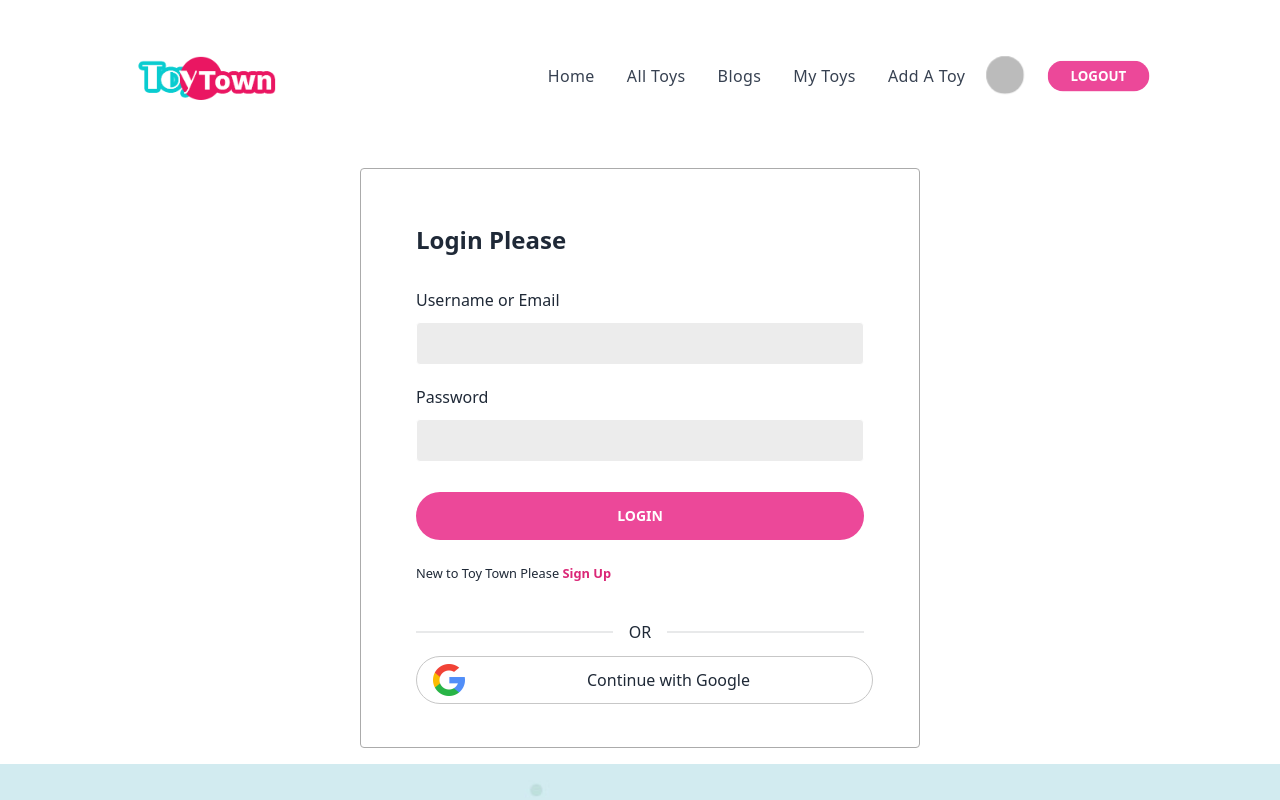
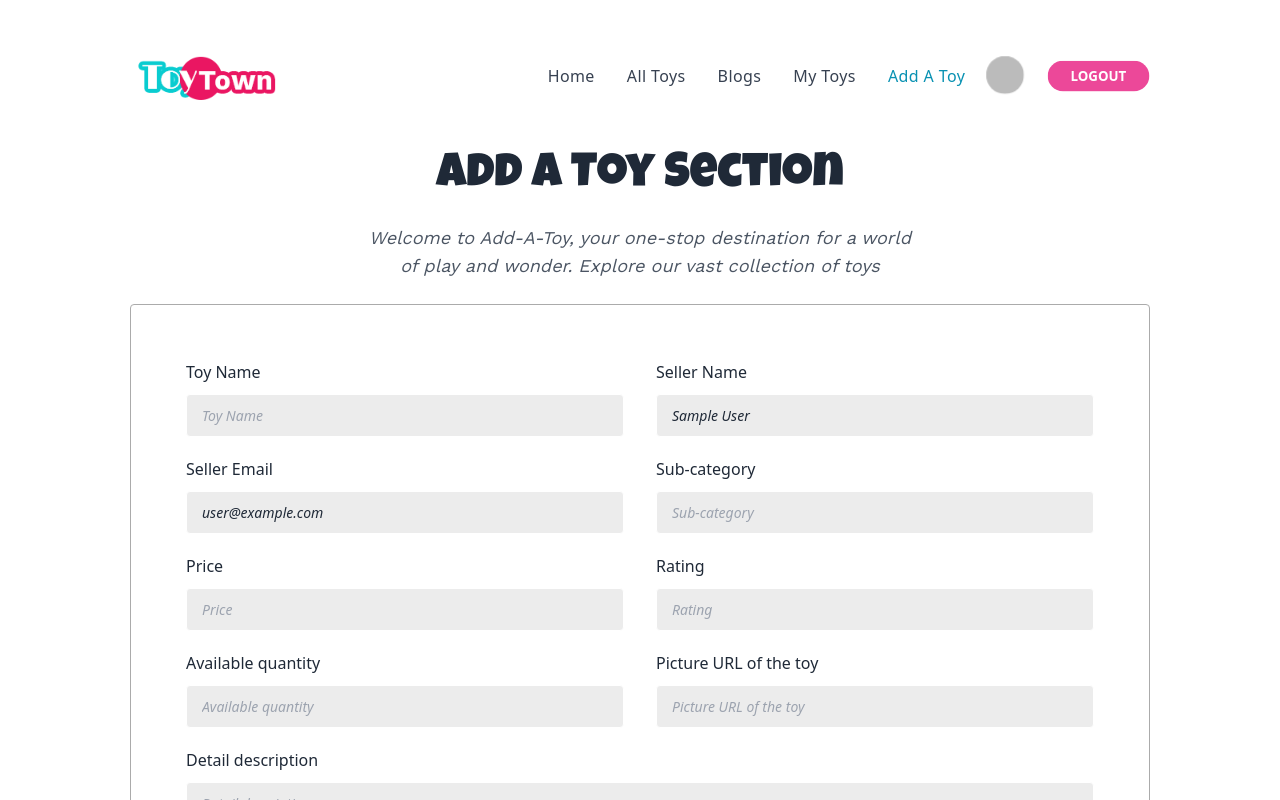
Before and after one commit to emon83/toy-town-client, a React (Vite) app: page /addAToy in a window 1280 px wide. Before the commit this address led to /login. Shown: the top 800 px of the page. Built offline with nearby package versions, Linux system fonts and the light colour scheme; no server answers; sample sign-in values are in the browser's storage.

Commit message:
add a toy page and sent data backend done

```diff
--- /dev/null
+++ b/src/Pages/AddAToy/AddAToy.css
@@ -0,0 +1,9 @@
+.from-container{
+    width: 1020px;
+    height: 680px;
+    background: #ffffff;
+    border: 1px solid #ababab;
+    border-radius: 4px;
+    padding: 55px;
+    margin: 0 auto;
+}
--- a/src/Pages/AddAToy/AddAToy.jsx
+++ b/src/Pages/AddAToy/AddAToy.jsx
@@ -1,9 +1,125 @@
+import { useForm } from "react-hook-form";
+import './AddAToy.css'
+import { useContext } from "react";
+import { AuthContext } from "../../providers/AuthProviders";
+import Swal from "sweetalert2";
+
 const AddAToy = () => {
-    return (
-        <div>
-            add a toy page
-        </div>
-    );
+    const { user } = useContext(AuthContext);
+    console.log(user);
+  const {
+    register,
+    handleSubmit,
+    formState: { errors },
+  } = useForm();
+  const onSubmit = (data) => {
+    fetch("http://localhost:5000/postToys", {
+        method: "POST",
+        headers: { "Content-Type": "application/json" },
+        body: JSON.stringify(data),
+      })
+        .then((res) => res.json())
+        .then((result) => {
+          console.log(result);
+          Swal.fire({
+            icon: 'success',
+            title: 'Yep...',
+            text: 'Toy added successfully!',
+          })
+        });
+    //console.log(data);
+  };
+  return (
+    <div className="my-container">
+        <h2 className="text-5xl primary-font text-center">Add A Toy Section</h2>
+        <p className="text-lg secondary-font my-6 text-gray-600 text-center italic">Welcome to Add-A-Toy, your one-stop destination for a world <br /> of play and wonder. Explore our vast collection of toys</p>
+        <p></p>
+      <div className="from-container">
+        <form onSubmit={handleSubmit(onSubmit)}>
+          <div className="flex items-center gap-2 lg:gap-8">
+            <div className="w-full">
+              <label>Toy Name</label>
+              <input className="italic" placeholder="Toy Name" {...register("toyName")} />
+            </div>
+
+            <div className="w-full">
+              <label>Seller Name</label>
+              <input
+                className="italic"
+                placeholder="Seller Name"
+                defaultValue={user?.displayName}
+                {...register("sellerName", { required: true })}
+              />
+            </div>
+          </div>
+          <div className="flex items-center gap-2 lg:gap-8">
+            <div className="w-full">
+              <label>Seller Email</label>
+              <input type="email" className="italic" value={user?.email} {...register("sellerEmail")} />
+            </div>
+
+            <div className="w-full">
+              <label>Sub-category</label>
+              <input
+                className="italic"
+                placeholder="Sub-category"
+                {...register("subCategory", { required: true })}
+              />
+            </div>
+          </div>
+          <div className="flex items-center gap-2 lg:gap-8">
+            <div className="w-full">
+              <label>Price</label>
+              <input className="italic" placeholder="Price" {...register("price")} />
+            </div>
+
+            <div className="w-full">
+              <label>Rating</label>
+              <input
+                className="italic"
+                placeholder="Rating"
+                {...register("rating", { required: true })}
+              />
+            </div>
+          </div>
+          <div className="flex items-center gap-2 lg:gap-8">
+            <div className="w-full">
+              <label>Available quantity</label>
+              <input
+                className="italic"
+                placeholder="Available quantity"
+                {...register("quantity", { required: true })}
+              />
+            </div>
+
+            <div className="w-full">
+              <label>Picture URL of the toy</label>
+              <input
+                type="url"
+                className="italic"
+                placeholder="Picture URL of the toy"
+                {...register("PhotoURL")}
+              />
+            </div>
+          </div>
+          <div className="w-full">
+            <label>Detail description</label>
+            <input
+              className="pb-10 italic"
+              placeholder="Detail description"
+              {...register("description")}
+            />
+          </div>
+          {errors.toyName && <span>This field is required</span>}
+
+          <input
+           type="submit"
+           value="Add A Toy"
+           className="btn bg-pink-500 hover:bg-pink-600 border-none btn-block rounded-3xl"/>
+        </form>
+      </div>
+    </div>
+  );
 };
 
 export default AddAToy;
--- a/src/routes/PrivateRoute/PrivateRoute.jsx
+++ b/src/routes/PrivateRoute/PrivateRoute.jsx
@@ -6,9 +6,9 @@ import './PrivateRoute.css'
 const PrivateRoute = ({children}) => {
         const { user, loading } = useContext(AuthContext);
     const location = useLocation();
-    /* if (loading) {
+    if (loading) {
         return <div className="loader mx-auto"></div>
-    } */
+    }
     if (user?.email) {
         return children;
     }
```
